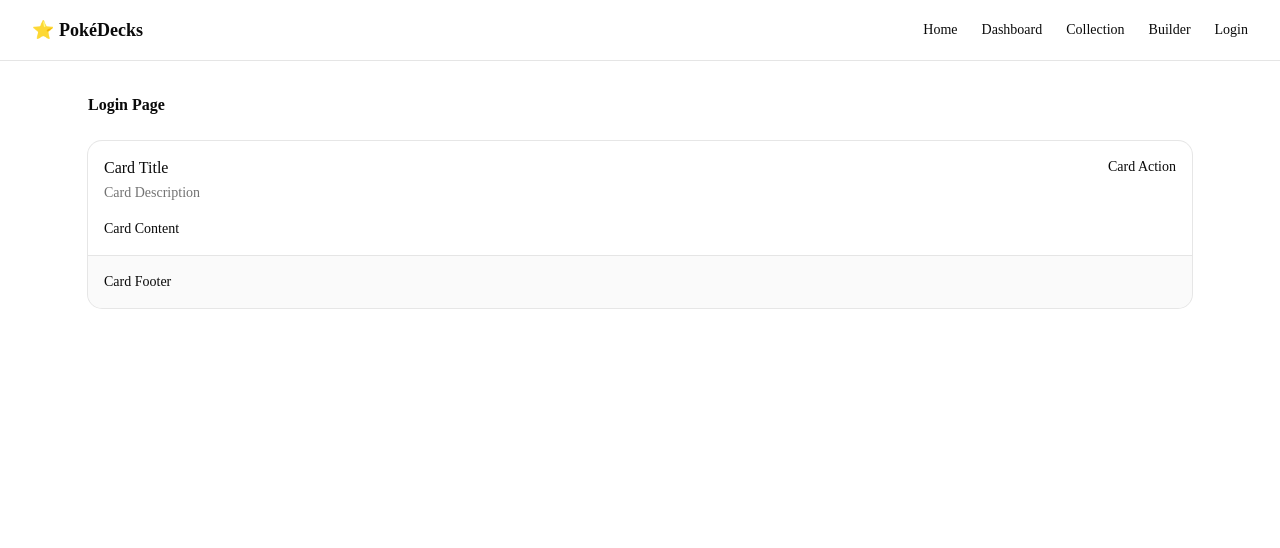
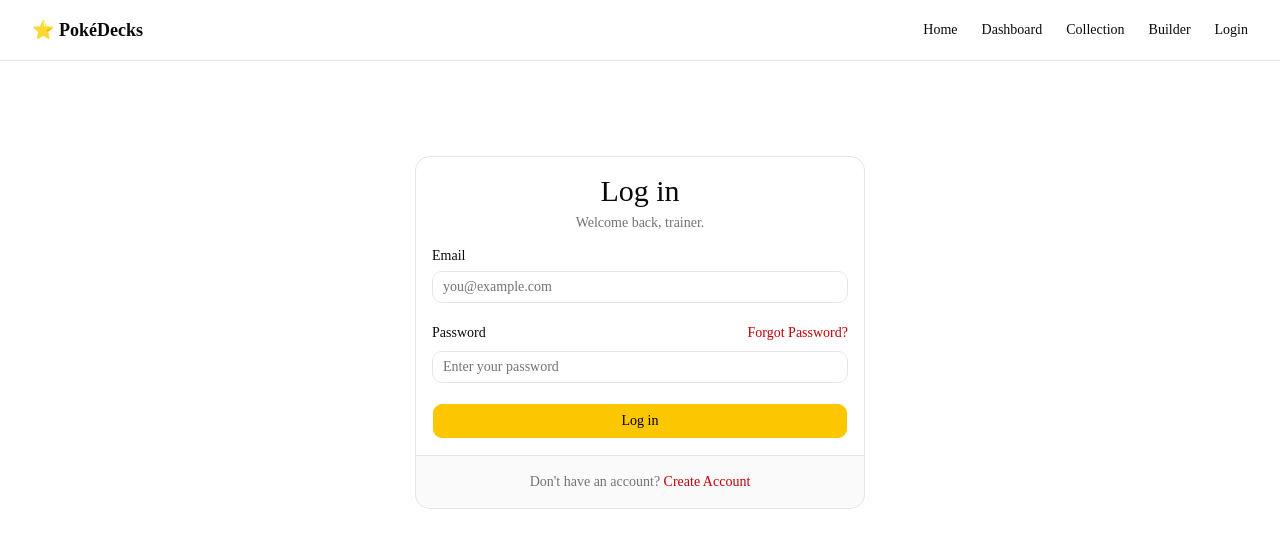
Before and after one commit to christine8122/PokeDeck, a Next.js app: page /login in a window 1280 px wide. Shown: the top 548 px of the page. Built offline with nearby package versions, Linux system fonts and the light colour scheme.

Commit message:
build login page UI

```diff
--- a/src/app/login/page.tsx
+++ b/src/app/login/page.tsx
@@ -1,34 +1,102 @@
 import {
   Card,
-  CardAction,
   CardContent,
   CardDescription,
   CardFooter,
   CardHeader,
   CardTitle,
-} from "@/components/ui/card"
+} from "@/components/ui/card";
+
+import Link from "next/link";
+import { Input } from "@/components/ui/input";
+import { Label } from "@/components/ui/label";
+import { Button } from "@/components/ui/button";
 
 export default function LoginPage() {
-  return(
-    <div className="space-y-6">
-      <h1 className="txt-2xl font-bold">Login Page</h1>
-      <Card>
-  <CardHeader>
-    <CardTitle>Card Title</CardTitle>
-    <CardDescription>Card Description</CardDescription>
-    <CardAction>Card Action</CardAction>
-  </CardHeader>
-  <CardContent>
-    <p>Card Content</p>
-  </CardContent>
-  <CardFooter>
-    <p>Card Footer</p>
-  </CardFooter>
-</Card>
-    </div>
-  )
+  return (
+    <main className="flex justify-center px-6 pt-16">
 
+      {/* Login Card */}
+      <Card className="w-full max-w-md  min-h-[500px]py-10">
 
+        {/* Card Header */}
+        <CardHeader className="text-center">
+          <CardTitle className="text-3xl">
+            Log in
+          </CardTitle>
 
+          <CardDescription>
+            Welcome back, trainer.
+          </CardDescription>
+        </CardHeader>
 
+        {/* Login Form */}
+        <CardContent>
+          <form className="space-y-5">
+
+            {/* Email */}
+            <div className="space-y-2">
+              <Label htmlFor="email">
+                Email
+              </Label>
+
+              <Input
+                id="email"
+                type="email"
+                placeholder="you@example.com"
+              />
+            </div>
+
+            {/* Password */}
+            <div className="space-y-2">
+
+              <div className="flex items-center justify-between">
+                <Label htmlFor="password">
+                  Password
+                </Label>
+
+                <Link
+                  href="/forgot-password"
+                  className="text-sm text-red-700 text-muted-foreground hover:underline"
+                >
+                  Forgot Password?
+                </Link>
+              </div>
+
+              <Input
+                id="password"
+                type="password"
+                placeholder="Enter your password"
+              />
+
+            </div>
+
+            {/* Login Button */}
+            <Button
+              type="submit"
+              size="lg"
+              className="w-full bg-yellow-400 text-black hover:bg-yellow-500"
+            >
+              Log in
+            </Button>
+
+          </form>
+        </CardContent>
+
+        {/* Create Account */}
+        <CardFooter className="justify-center">
+          <p className="text-sm text-muted-foreground">
+            Don't have an account?{" "}
+            <Link
+              href="/signup"
+              className="font-medium text-red-700 text-foreground hover:underline"
+            >
+              Create Account
+            </Link>
+          </p>
+        </CardFooter>
+
+      </Card>
+    </main>
+  );
 }
--- /dev/null
+++ b/src/components/ui/input.tsx
@@ -0,0 +1,19 @@
+import * as React from "react"
+import { Input as InputPrimitive } from "@base-ui/react/input"
+import { cn } from "cn"
+
+function Input({ className, type, ...props }: React.ComponentProps<"input">) {
+  return (
+    <InputPrimitive
+      type={type}
+      data-slot="input"
+      className={cn(
+        "h-8 w-full min-w-0 rounded-lg border border-input bg-transparent px-2.5 py-1 text-base transition-colors outline-none file:inline-flex file:h-6 file:border-0 file:bg-transparent file:text-sm file:font-medium file:text-foreground placeholder:text-muted-foreground focus-visible:border-ring focus-visible:ring-3 focus-visible:ring-ring/50 disabled:pointer-events-none disabled:cursor-not-allowed disabled:bg-input/50 disabled:opacity-50 aria-invalid:border-destructive aria-invalid:ring-3 aria-invalid:ring-destructive/20 md:text-sm dark:bg-input/30 dark:disabled:bg-input/80 dark:aria-invalid:border-destructive/50 dark:aria-invalid:ring-destructive/40",
+        className
+      )}
+      {...props}
+    />
+  )
+}
+
+export { Input }
--- /dev/null
+++ b/src/components/ui/label.tsx
@@ -0,0 +1,19 @@
+"use client"
+
+import * as React from "react"
+import { cn } from "cn"
+
+function Label({ className, ...props }: React.ComponentProps<"label">) {
+  return (
+    <label
+      data-slot="label"
+      className={cn(
+        "flex items-center gap-2 text-sm leading-none font-medium select-none group-data-[disabled=true]:pointer-events-none group-data-[disabled=true]:opacity-50 peer-disabled:cursor-not-allowed peer-disabled:opacity-50",
+        className
+      )}
+      {...props}
+    />
+  )
+}
+
+export { Label }
```
